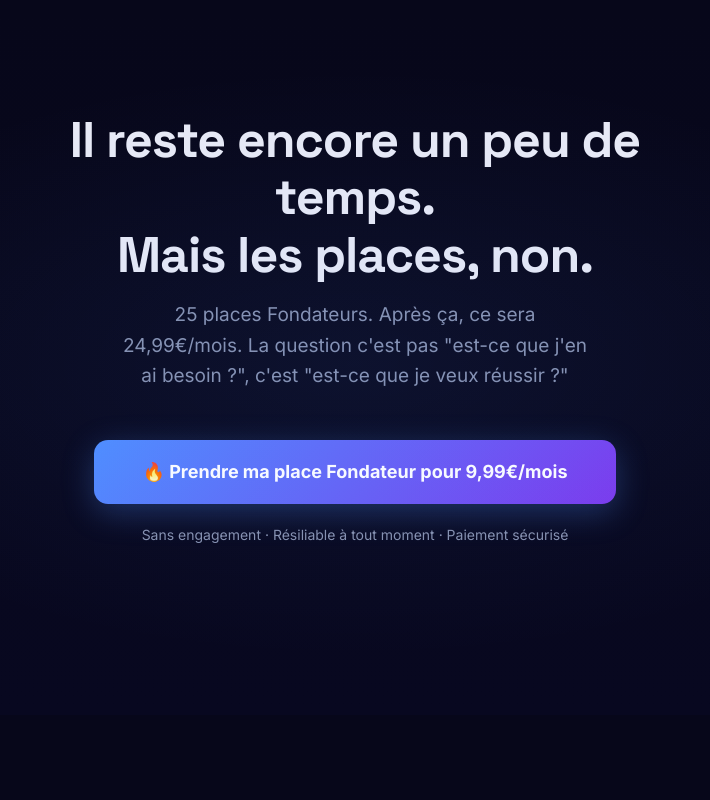
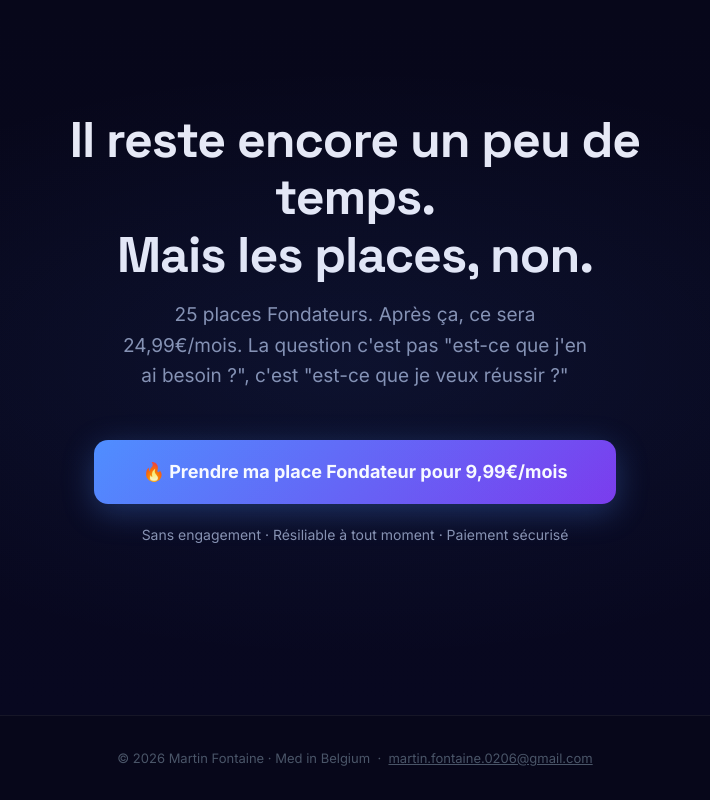
Before and after one commit to Walter0206/lockin-bot, a website: page public/landing.html in a window 1280 px wide. Shown: the part 5863-6663 px from the top of the page, without its empty margins (285-995 px from the left). Before the commit the page ends 6578 px from the top, so only its background shows below. Drawn offline with Linux system fonts and the light colour scheme.

Commit message:
feat: ajout footer légal avec email Gmail

```diff
--- a/public/landing.html
+++ b/public/landing.html
@@ -1399,6 +1399,12 @@
     window.addEventListener('load', updateSpots);
   </script>
 
+  <!-- FOOTER LÉGAL -->
+  <footer style="text-align:center; padding: 32px 24px; border-top: 1px solid rgba(255,255,255,0.06); font-size: 13px; color: #4a5568;">
+    © 2026 Martin Fontaine · Med in Belgium &nbsp;·&nbsp;
+    <a href="mailto:martin.fontaine.0206@gmail.com" style="color: #4a5568; text-decoration: underline;">martin.fontaine.0206@gmail.com</a>
+  </footer>
+
 </body>
 
 </html>
```
